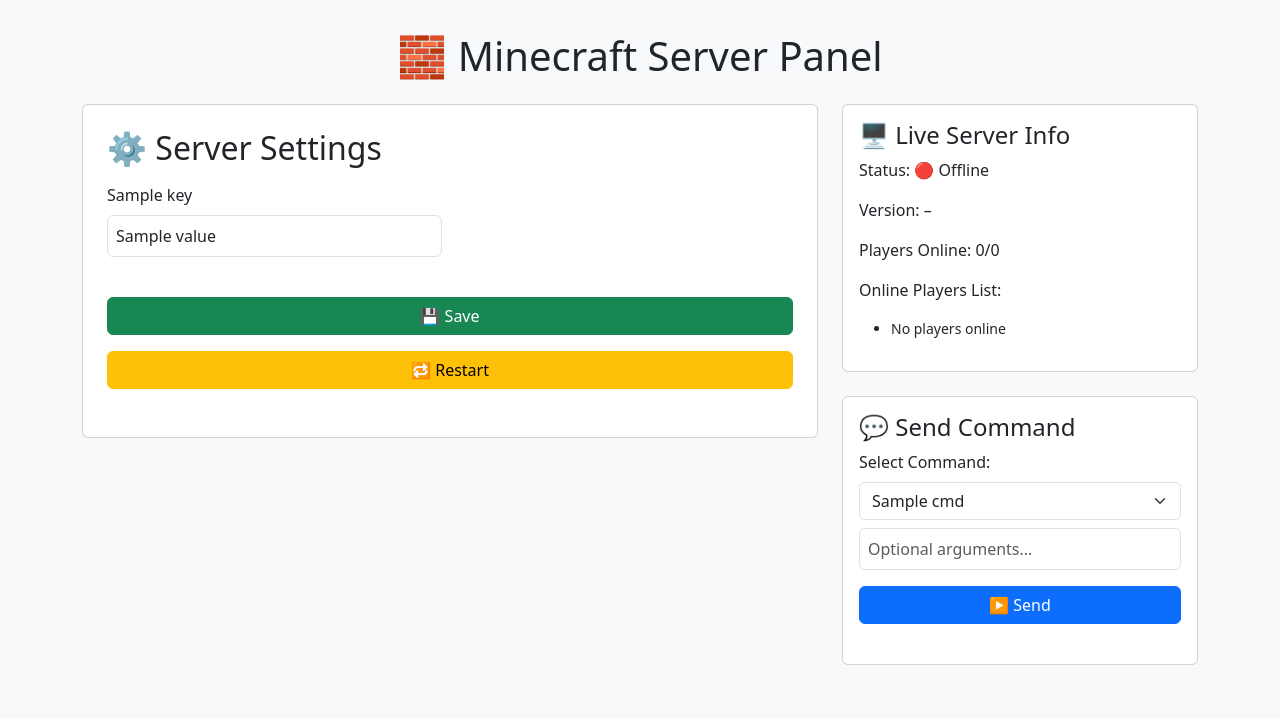
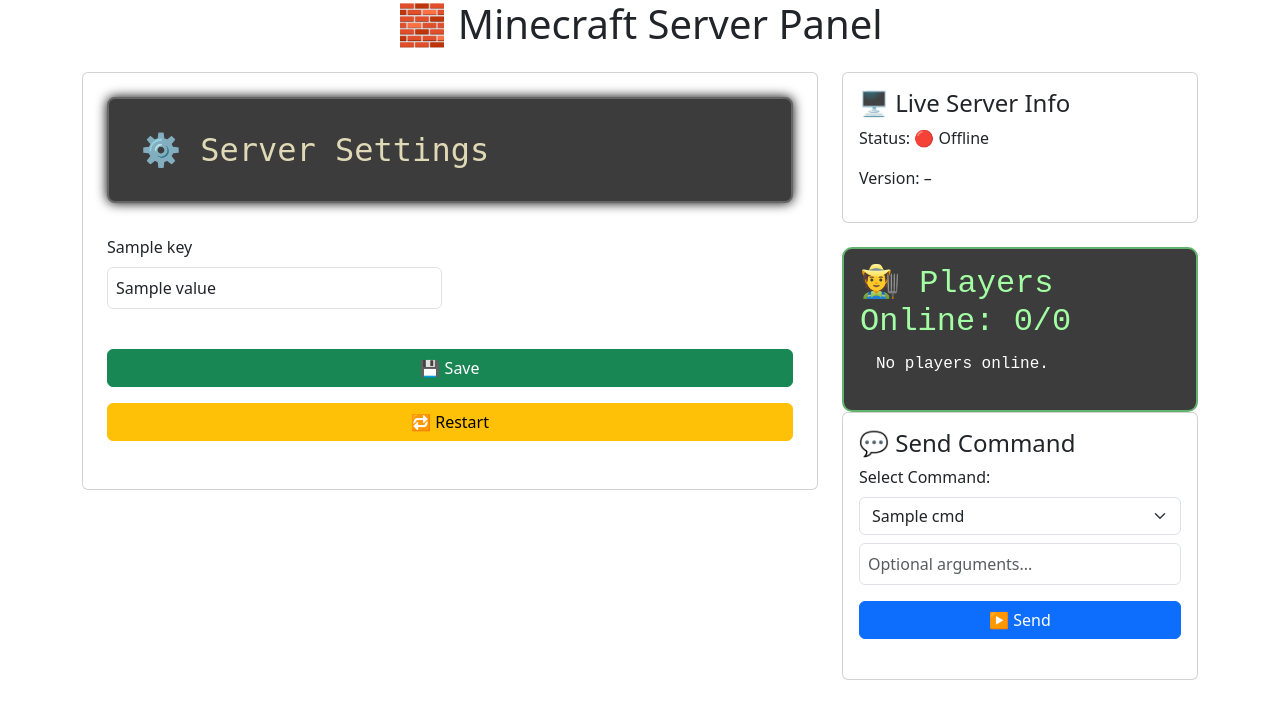
Before and after one commit to IcedOdin/Bedrock-Docker, a Flask app: template templates/settings.html in a window 1280 px wide. Shown: the top 719 px of the page. Run offline with Flask 3, Linux system fonts and the light colour scheme; the template is opened without the code that fills it: most values are stand-ins (such as "Sample title", 1, 10 or a date in 2020); data that the repository does not hold is empty.

Commit message:
Add files via upload

```diff
--- a/main.py
+++ b/main.py
@@ -95,47 +95,52 @@
 
 @app.route('/status', methods=['GET'])
 def status():
-    status = {
+
+    result = {
+        "player_count": "0/0",
+        "players": [],
         "running": False,
-        "version": None,
-        "players": [],
-        "player_count": "0/0"
+        "version": None
     }
 
     try:
         with open(LOG_PATH, "r") as f:
             lines = f.readlines()
-            for i in range(len(lines) - 1, -1, -1):
-                line = lines[i].strip()
 
-                # Check for version info
-                if "Version:" in line and not status["version"]:
-                    status["version"] = line.split("Version:")[-1].strip()
+        # Reverse lines to get latest entries first
+        lines = lines[::-1]
 
-                # Check for running status
-                if "Server started" in line:
-                    status["running"] = True
+        found_players = False
 
-                # Match player count line
+        for i, line in enumerate(lines):
+            # Detect server started
+            if not result["running"] and "Server started" in line:
+                result["running"] = True
+
+            # Detect version
+            if not result["version"]:
+                version_match = re.search(r"Version:\s*([\d\.]+)", line)
+                if version_match:
+                    result["version"] = version_match.group(1)
+
+            # Detect player count
+            if "There are" in line and "players online" in line:
                 match = re.search(r"There are (\d+)/(\d+) players online", line)
                 if match:
-                    count = match.group(1)
-                    max_count = match.group(2)
-                    status["player_count"] = f"{count}/{max_count}"
+                    result["player_count"] = f"{match.group(1)}/{match.group(2)}"
 
-                    # Check next line for player names
-                    next_line = lines[i + 1].strip() if i + 1 < len(lines) else ""
-                    if next_line and "[INFO]" not in next_line and "There are" not in next_line:
-                        players = next_line.replace(",", "").split()
-                        status["players"] = players
+                    # Check next line for player names, if any
+                    if i > 0:
+                        next_line = lines[i - 1].strip()
+                        if next_line and not next_line.startswith("["):
+                            result["players"] = [name.strip() for name in next_line.split(",")]
+                    found_players = True
                     break
 
-    except FileNotFoundError:
-        status["error"] = "Log not found"
+    except Exception as e:
+        result["error"] = f"Log read failed: {e}"
 
-    return jsonify(status)
-
-
+    return jsonify(result)
 
 
 # DO NOT include app.run() here.
--- a/static/custom.js
+++ b/static/custom.js
@@ -35,32 +35,31 @@
     .then(data => {
       document.getElementById('server-status').innerText = data.running ? '🟢 Online' : '🔴 Offline';
       document.getElementById('server-version').innerText = data.version || '–';
-      document.getElementById('player-count').innerText = data.player_count || '-';
+      document.getElementById('player-count').textContent = data.player_count || "0/0";
+
+      const listElement = document.getElementById('player-list');
+      listElement.innerHTML = '';
+
+      if (data.players && data.players.length > 0) {
+        data.players.forEach(player => {
+          const li = document.createElement('li');
+          li.textContent = player;
+          listElement.appendChild(li);
+        });
+      } else {
+        const li = document.createElement('li');
+        li.textContent = 'No players online.';
+        listElement.appendChild(li);
+      }
+    })
+    .catch(err => {
+      document.getElementById('player-count').textContent = "?/?";
+      const listElement = document.getElementById('player-list');
+      listElement.innerHTML = '<li>Error fetching status.</li>';
+      console.error("Failed to fetch status:", err);
     });
 }
 
-setInterval(updateStatus, 5000); // update every 5s
-updateStatus(); // initial load
-
-function updatePlayers() {
-  fetch('/status')
-    .then(res => res.json())
-    .then(data => {
-      const listEl = document.getElementById('player-list');
-      listEl.innerHTML = '';
-      if (data.players && data.players.length) {
-        data.players.forEach(player => {
-          const li = document.createElement('li');
-          li.textContent = player;
-          listEl.appendChild(li);
-        });
-      } else {
-        const li = document.createElement('li');
-        li.textContent = "No players online";
-        listEl.appendChild(li);
-      }
-    });
-}
-
-setInterval(updatePlayers, 5000);
-updatePlayers();
+// Update every 10 seconds
+setInterval(updateStatus, 10000); //update every 10seconds
+updateStatus(); // initial call
--- a/templates/layout.html
+++ b/templates/layout.html
@@ -6,9 +6,22 @@
     <title>{% block title %}Minecraft Bedrock Server{% endblock %}</title>
     <link href="https://cdn.jsdelivr.net/npm/bootstrap@5.3.3/dist/css/bootstrap.min.css" rel="stylesheet">
     <style>
-      body {
-        padding: 2rem;
-        background-color: #f8f9fa;
+     .minecraft-style {
+        background-color: #3c3c3c;
+        color: #e0d9b6;
+        font-family: 'Minecraftia', monospace;
+        padding: 1em;
+        border: 2px solid #666;
+        border-radius: 8px;
+        box-shadow: 0 0 12px #000;
+        margin-bottom: 1em;
+      }
+
+      body.light-theme .minecraft-style {
+        background-color: #f5f5f5;
+        color: #333;
+        border-color: #999;
+        box-shadow: 0 0 8px #ccc;
       }
       pre.console-output {
         background-color: #000;
@@ -43,6 +56,30 @@
         font-weight: bold;
         color: #a0ffa0;
       }
+      .status-box {
+        background-color: #3c3c3c;
+        border: 2px solid #62b36f;
+        border-radius: 10px;
+        padding: 1rem;
+        color: #fff;
+        margin-top: 1rem;
+        font-family: 'Courier New', monospace;
+      }
+
+      .status-box h2 {
+        margin-bottom: 0.5rem;
+        color: #a3ffa3;
+      }
+
+      .player-list {
+        list-style-type: none;
+        padding-left: 1rem;
+      }
+
+      .player-list li {
+        color: #ffffff;
+        padding: 2px 0;
+      }
     </style>
     {% block head %}{% endblock %}
   </head>
--- a/templates/settings.html
+++ b/templates/settings.html
@@ -6,7 +6,7 @@
   <div class="row">
     <div class="col-lg-8">
       <form method="post" class="card p-4 mb-4">
-        <h2 class="mb-3">⚙️ Server Settings</h2>
+        <h2 class="minecraft-style">⚙️ Server Settings</h2>
         <div class="row g-3">
           {% for key, value in settings.items() %}
             <div class="col-md-6">
@@ -27,9 +27,12 @@
         <h4>🖥️ Live Server Info</h4>
         <p>Status: <span id="server-status">Checking...</span></p>
         <p>Version: <span id="server-version">–</span></p>
-        <p>Players Online: <span id="player-count">–</span></p>
-        <p>Online Players List:</p>
-        <ul id="player-list" class="small"></ul>
+      </div>
+      <div id="player-status" class="status-box">
+        <h2>🧑‍🌾 Players Online: <span id="player-count">?</span></h2>
+        <ul id="player-list" class="player-list">
+          <li>Loading...</li>
+        </ul>
       </div>
       <div class="card p-3">
         <h4>💬 Send Command</h4>
```
